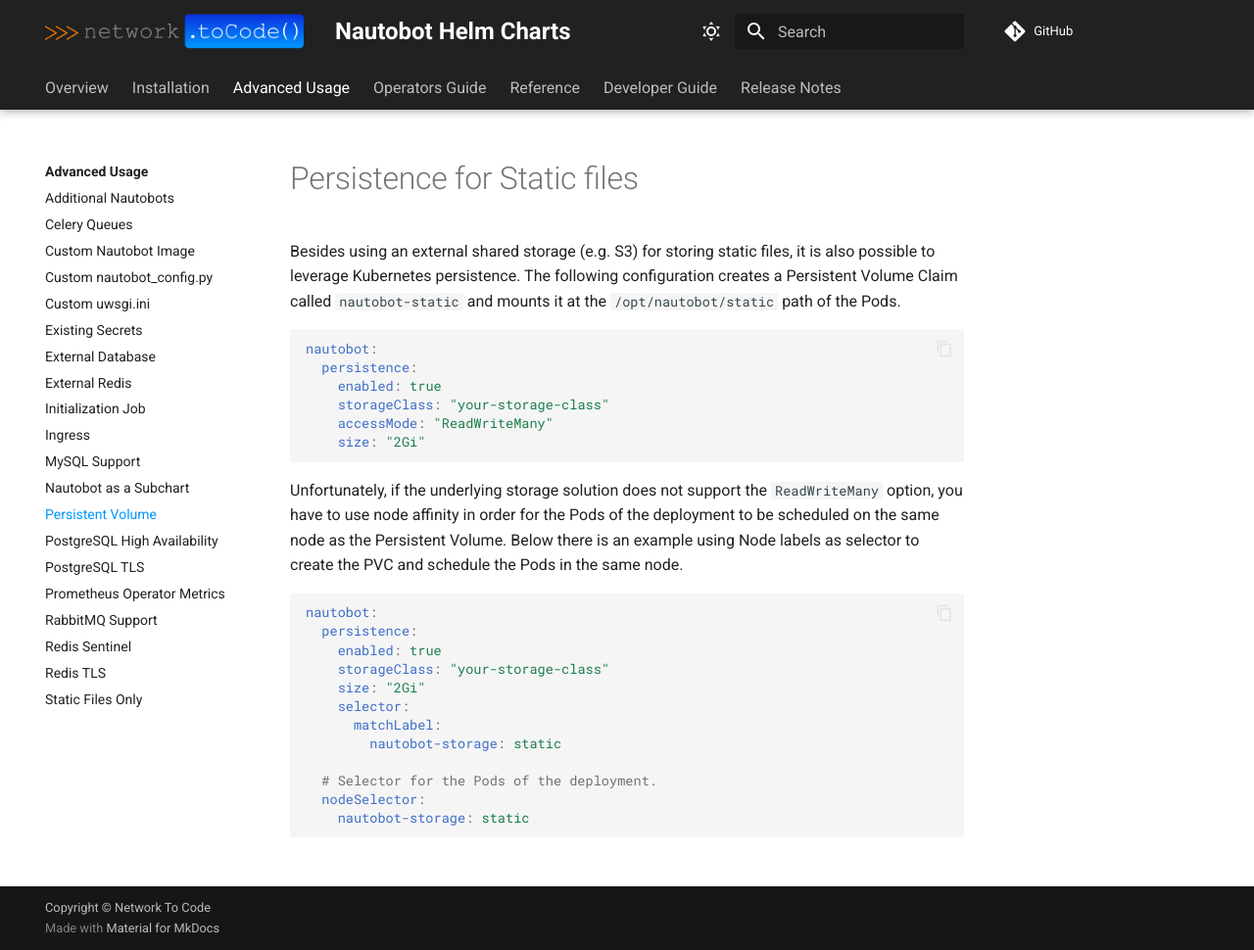
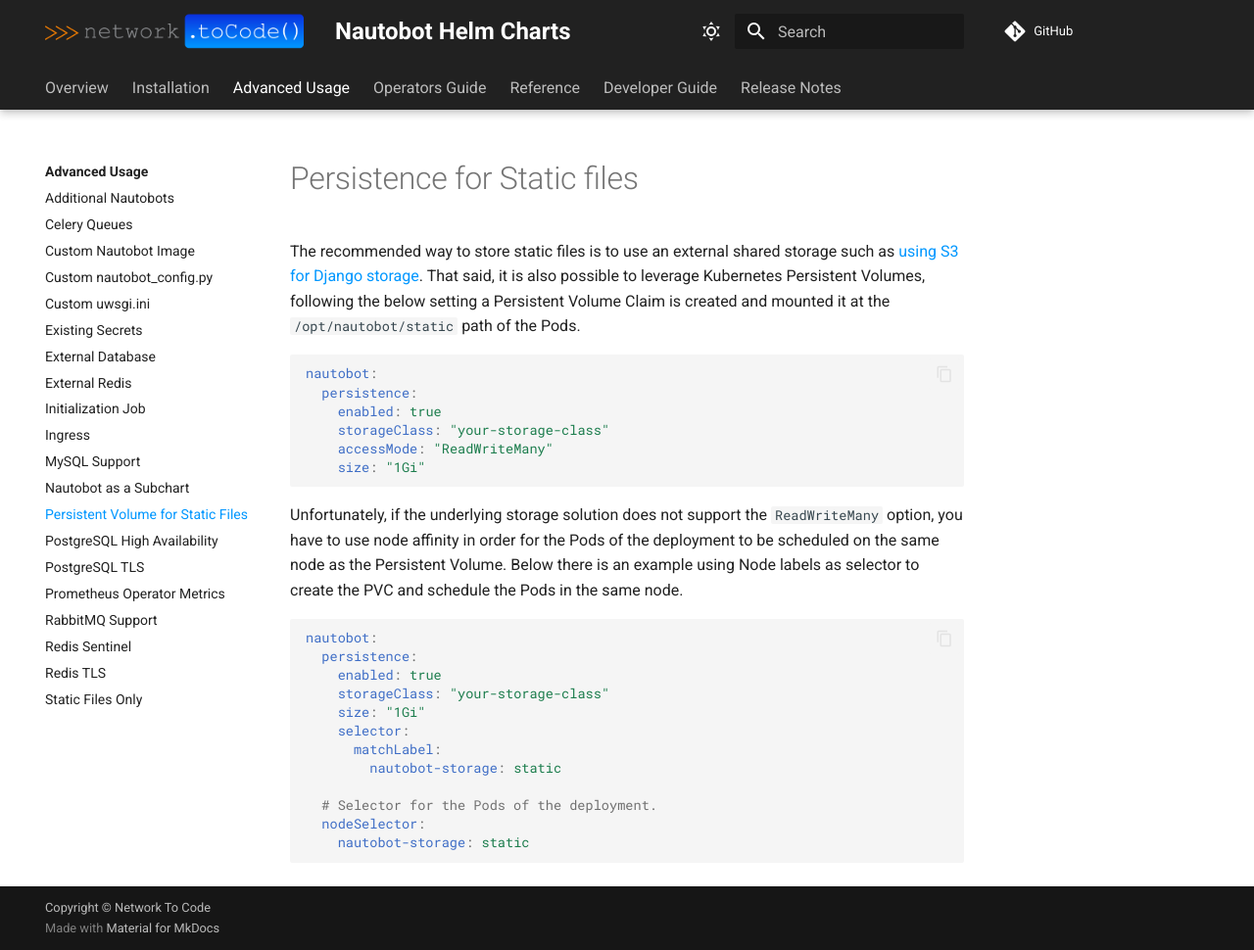
Before and after one commit to nautobot/helm-charts, an MkDocs documentation site: the page built from docs/advanced-features/persistence.md, in a window 1280 px wide and 970 px high. Shown: the whole window at 98% size. Built offline with MkDocs 1.6.1 and Material for MkDocs 9.7.7, drawn with Linux system fonts in a browser that asks for light colours; comment, search, counter and statistics services are not loaded.

Commit message:
update based on review

````diff
--- a/docs/advanced-features/persistence.md
+++ b/docs/advanced-features/persistence.md
@@ -1,6 +1,6 @@
 # Persistence for Static files
 
-Besides using an external shared storage (e.g. S3) for storing static files, it is also possible to leverage Kubernetes persistence. The following configuration creates a Persistent Volume Claim called `nautobot-static` and mounts it at the `/opt/nautobot/static` path of the Pods.
+The recommended way to store static files is to use an external shared storage such as [using S3 for Django storage](https://docs.nautobot.com/projects/core/en/stable/user-guide/administration/guides/s3-django-storage/). That said, it is also possible to leverage Kubernetes Persistent Volumes, following the below setting a Persistent Volume Claim is created and mounted it at the `/opt/nautobot/static` path of the Pods.
 
 ```yaml
 nautobot:
@@ -8,7 +8,7 @@
     enabled: true
     storageClass: "your-storage-class"
     accessMode: "ReadWriteMany"
-    size: "2Gi"
+    size: "1Gi"
 ```
 
 Unfortunately, if the underlying storage solution does not support the `ReadWriteMany` option, you have to use node affinity in order for the Pods of the deployment to be scheduled on the same node as the Persistent Volume. Below there is an example using Node labels as selector to create the PVC and schedule the Pods in the same node.
@@ -18,7 +18,7 @@
   persistence:
     enabled: true
     storageClass: "your-storage-class"
-    size: "2Gi"
+    size: "1Gi"
     selector:
       matchLabel:
         nautobot-storage: static
--- a/mkdocs.yml
+++ b/mkdocs.yml
@@ -83,7 +83,7 @@
     - Ingress: "advanced-features/ingress.md"
     - MySQL Support: "advanced-features/mysql.md"
     - Nautobot as a Subchart: "advanced-features/nautobot-as-subchart.md"
-    - Persistent Volume: "advanced-features/persistence.md"
+    - Persistent Volume for Static Files: "advanced-features/persistence.md"
     - PostgreSQL High Availability: "advanced-features/postgresql-ha.md"
     - PostgreSQL TLS: "advanced-features/postgresql-tls.md"
     - Prometheus Operator Metrics: "advanced-features/prometheus-metrics.md"
````
Also changed, not shown: docs/advanced-features/index.md (+1 -1 lines), 4 other files.
